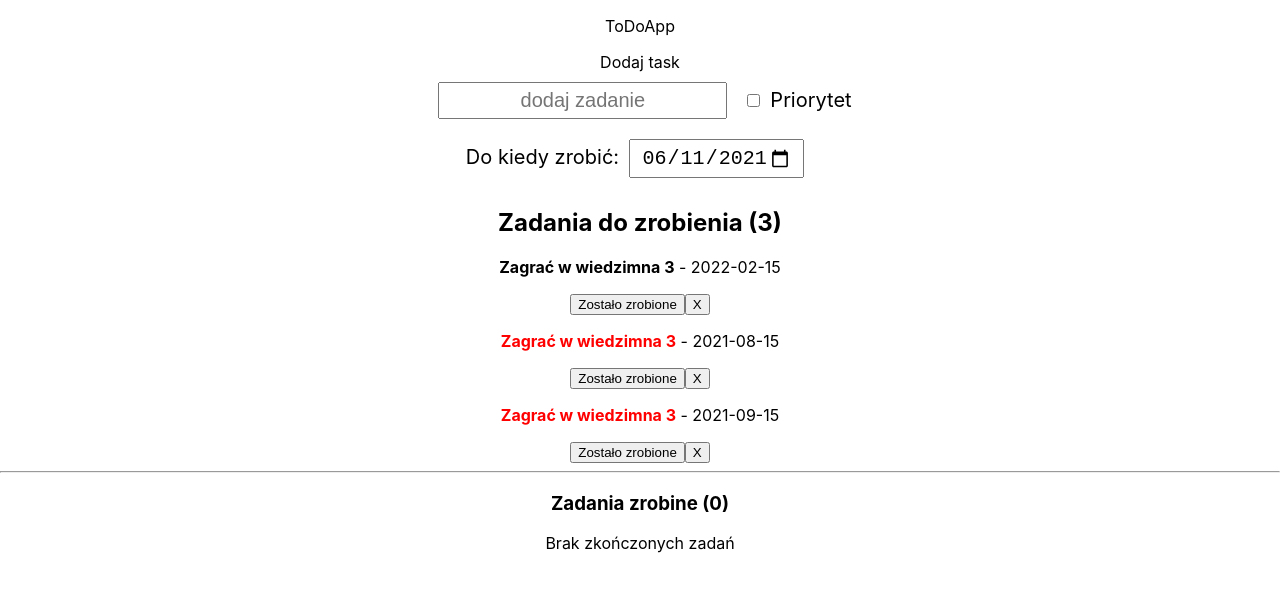
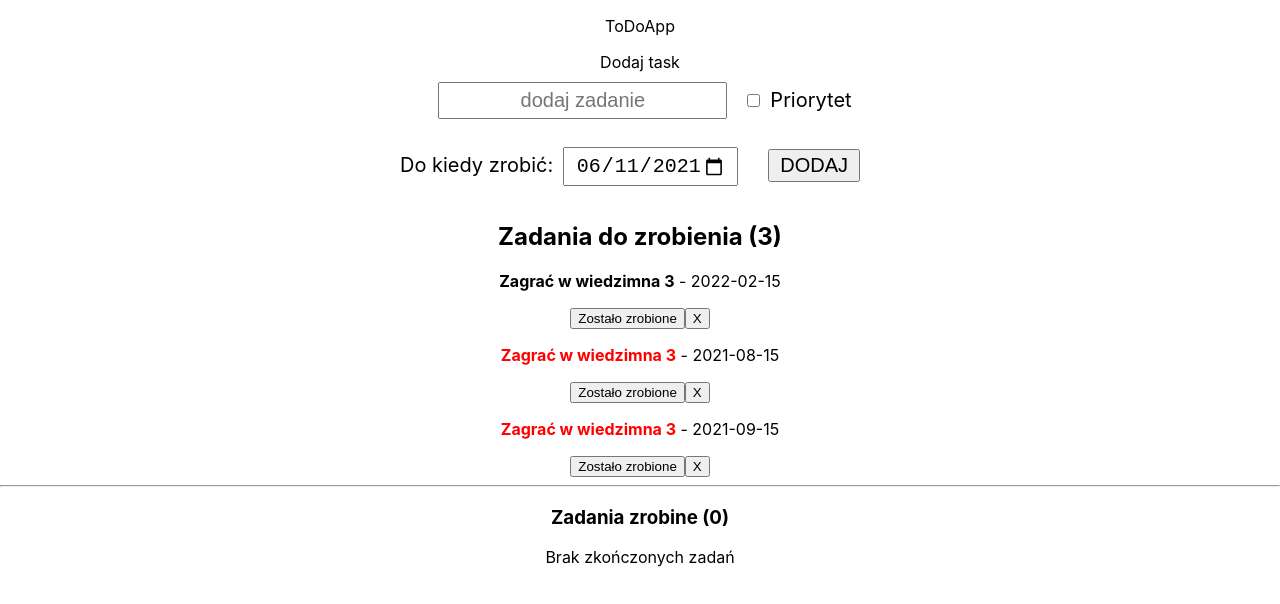
Before and after one commit to luciussulla/ReactToDoApp, a React (Create React App) app: page / in a window 1280 px wide. Shown: the top 604 px of the page. Built offline with nearby package versions, Linux system fonts and the light colour scheme.

Commit message:
Complete add new task functionalty

```diff
--- a/src/components/AddTask.js
+++ b/src/components/AddTask.js
@@ -43,6 +43,28 @@ class AddTask extends Component {
       // }
    }
 
+   handleClick = (e) => {
+     e.preventDefault()
+     console.log("Dodano task")
+     const newObj = {
+      id: new Date().getTime(),
+      text: this.state.text,
+      date: this.state.finishDate,
+      important: this.state.important,
+      active: true,
+      finishDate: this.state.finishDate,
+    }
+    //  this.props.addTask(
+
+    //  )
+    this.props.addTask(newObj)
+    this.setState({
+      text: '',
+      finishDate: this.minDate,
+      important: false,
+    })
+   }
+
     render() {
       let maxDate = this.minDate.slice(0,4)*1 + 1
       console.log("initial max date "+maxDate)
@@ -57,6 +79,7 @@ class AddTask extends Component {
           <br/>
           <label>Do kiedy zrobić:</label>
           <input type="date" min={this.minDate} max={maxDate} name="finishDate" onChange={this.universalHandler} value={this.state.finishDate} />
+          <button onClick={this.handleClick}>Dodaj</button>
         </form>
       </>
      )
--- a/src/components/App.js
+++ b/src/components/App.js
@@ -56,13 +56,21 @@ class App extends Component {
     })
   }
 
+  addTask = (newTaskObj) => {
+    console.log(newTaskObj)
+    const tasksPlusNewTask = [...this.state.tasks,newTaskObj]
+    this.setState({
+      tasks: tasksPlusNewTask
+    })
+  }
+
   render(){
-    console.log(this.state.tasks)
+    // console.log(this.state.tasks)
     return (
       <div className="App">
         <p>ToDoApp</p>
-        <AddTask/>
-        <TaskList changeTaskStatus={this.changeTaskStatus} tasks={this.state.tasks} deleteTask={this.deleteTask}/>
+        <AddTask addTask={this.addTask}/>
+        <TaskList changeTaskStatus={this.changeTaskStatus} tasks={this.state.tasks} deleteTask={this.deleteTask} addTask={this.addTask} />
       </div>
     );
   }
--- a/src/components/TaskList.js
+++ b/src/components/TaskList.js
@@ -7,7 +7,7 @@ const TaskList = (props)=> {
   const doneTasks = []
 
   props.tasks.map(task=>{
-     const processedTask = <Task changeTaskStatus={props.changeTaskStatus} deleteTask={props.deleteTask} key={task.id} task={task}/>
+     const processedTask = <Task changeTaskStatus={props.changeTaskStatus} deleteTask={props.deleteTask} key={task.id} task={task} />
      task.active ? activeTasks.push(processedTask) : doneTasks.push(processedTask)
   })
 
```
